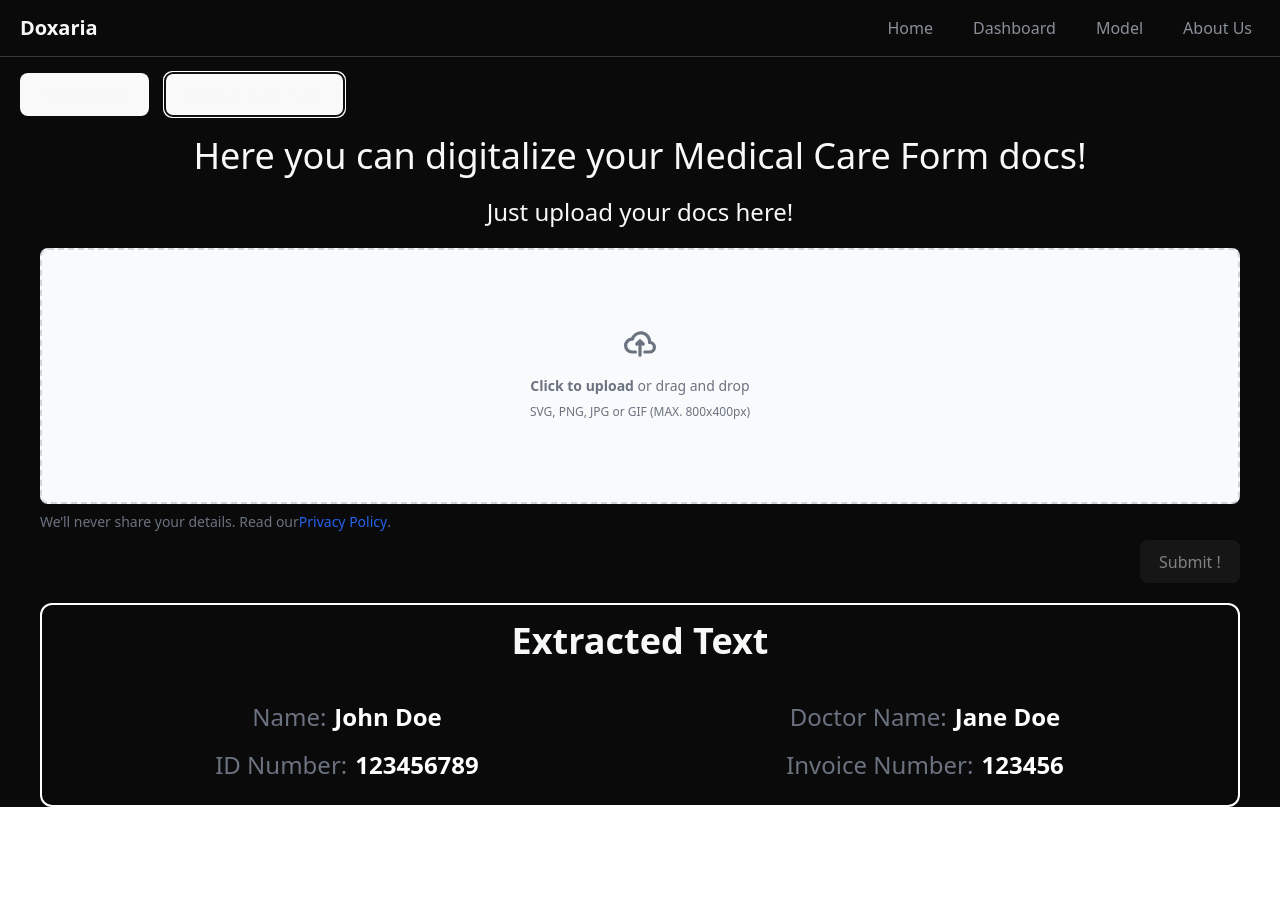
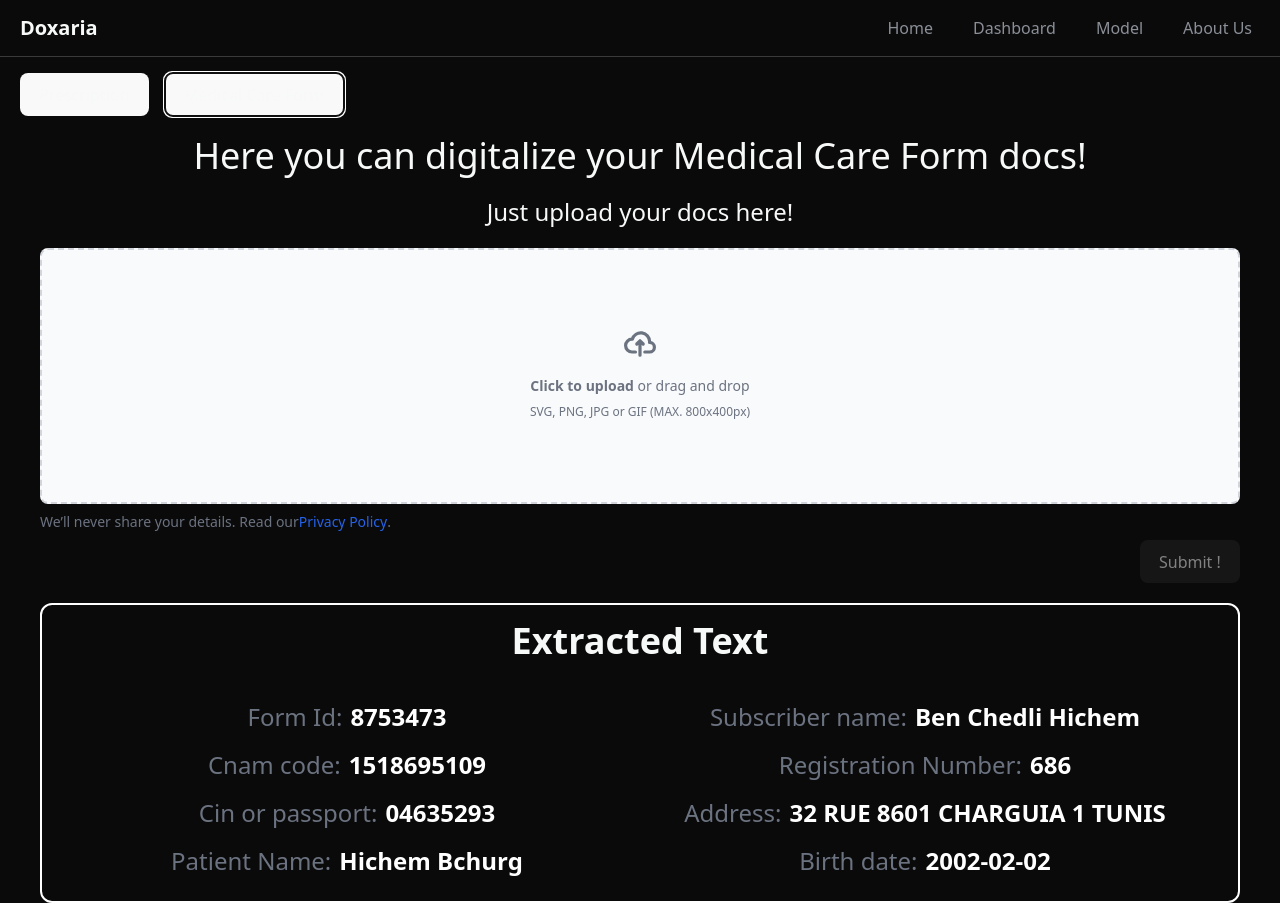
Before and after one commit to Youssef-Kharroubi/Dev-Elites, a React (Vite) app in the folder Doxaria-UI/: page /Model in a window 1280 px wide. Both pictures are taken after a click on the button "Medical Care Form". Before the commit the page ends 819 px from the top, so only its background shows below. Built offline with nearby package versions, Linux system fonts and the light colour scheme.

Commit message:
updated the backend

```diff
--- a/Doxaria-UI/src/components/sections/MedicalFormDataViewer.tsx
+++ b/Doxaria-UI/src/components/sections/MedicalFormDataViewer.tsx
@@ -1,15 +1,19 @@
 import {useState} from "react";
 
 interface DataExtracted {
-        name:String,
-        drName:String,
-        cin:String,
-        invoiceNumber:String,
+        id_form: String,
+        subscriber_name:String,
+        cnam_code:String,
+        registration_number: String,
+        cin_or_passport:String,
+        address: String,
+        patient_name: String,
+        birth_date:String,
 
 }
 export default function  MedicalFormDataViewer(){
         const [imageData, setImageData] = useState<DataExtracted>({
-                name:"John Doe",drName:"Jane Doe",cin:"123456789",invoiceNumber:"123456"
+                id_form:"8753473", subscriber_name:"Ben Chedli Hichem", cnam_code:"1518695109", registration_number:"686", cin_or_passport:"04635293", address: "32 RUE 8601 CHARGUIA 1 TUNIS", patient_name: "Hichem Bchurg", birth_date: "2002-02-02",
         });
 
 
@@ -17,10 +21,14 @@ return (
     <section className="container border-2 border-white rounded-xl my-3">
             <h3 className="flex justify-center text-4xl font-bold p-4">Extracted Text</h3>
             <div className="grid grid-cols-2 py-4">
-                    <span className="flex justify-center p-2 text-2xl text-gray-500 " > Name: <p className="text-2xl font-bold mx-2 text-white">{imageData.name}</p> </span>
-                    <span className="flex justify-center p-2 text-2xl text-gray-500 "> Doctor Name: <p className="text-2xl font-bold mx-2 text-white ">{imageData.drName} </p></span>
-                    <span className="flex justify-center p-2 text-2xl text-gray-500 "> ID Number: <p className="text-2xl font-bold mx-2  text-white">{imageData.cin}</p></span>
-                    <span className="flex justify-center p-2 text-2xl text-gray-500 ">  Invoice Number: <p className="text-2xl font-bold mx-2  text-white">{imageData.invoiceNumber}</p></span>
+                    <span className="flex justify-center p-2 text-2xl text-gray-500 " > Form Id: <p className="text-2xl font-bold mx-2 text-white">{imageData.id_form}</p> </span>
+                    <span className="flex justify-center p-2 text-2xl text-gray-500 " > Subscriber name: <p className="text-2xl font-bold mx-2 text-white">{imageData.subscriber_name}</p> </span>
+                    <span className="flex justify-center p-2 text-2xl text-gray-500 "> Cnam code: <p className="text-2xl font-bold mx-2 text-white ">{imageData.cnam_code} </p></span>
+                    <span className="flex justify-center p-2 text-2xl text-gray-500 "> Registration Number: <p className="text-2xl font-bold mx-2  text-white">{imageData.registration_number}</p></span>
+                    <span className="flex justify-center p-2 text-2xl text-gray-500 "> Cin or passport: <p className="text-2xl font-bold mx-2  text-white">{imageData.cin_or_passport}</p></span>
+                    <span className="flex justify-center p-2 text-2xl text-gray-500 "> Address: <p className="text-2xl font-bold mx-2  text-white">{imageData.address}</p></span>
+                    <span className="flex justify-center p-2 text-2xl text-gray-500 "> Patient Name: <p className="text-2xl font-bold mx-2  text-white">{imageData.patient_name}</p></span>
+                    <span className="flex justify-center p-2 text-2xl text-gray-500 "> Birth date: <p className="text-2xl font-bold mx-2  text-white">{imageData.birth_date}</p></span>
 
             </div>
     </section>
```
Also changed, not shown: 2 other files (tests, documents, lock files or other folders).
